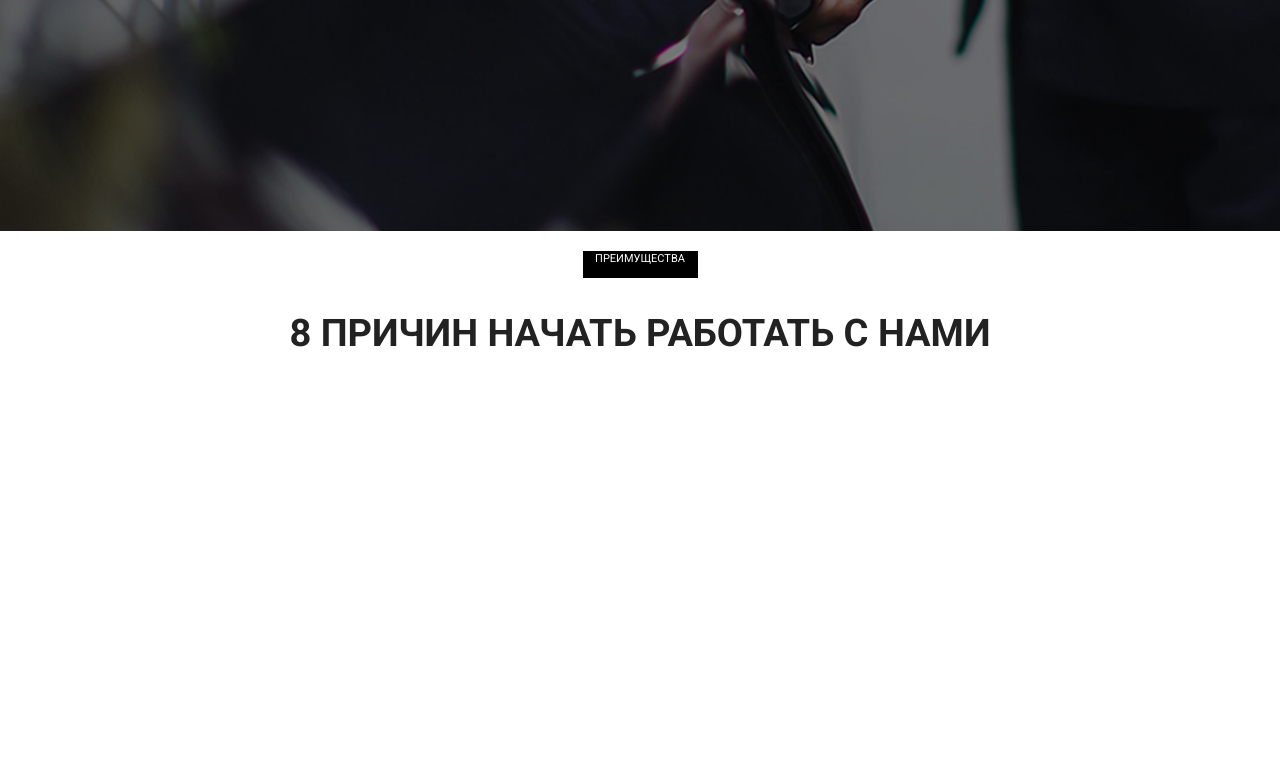
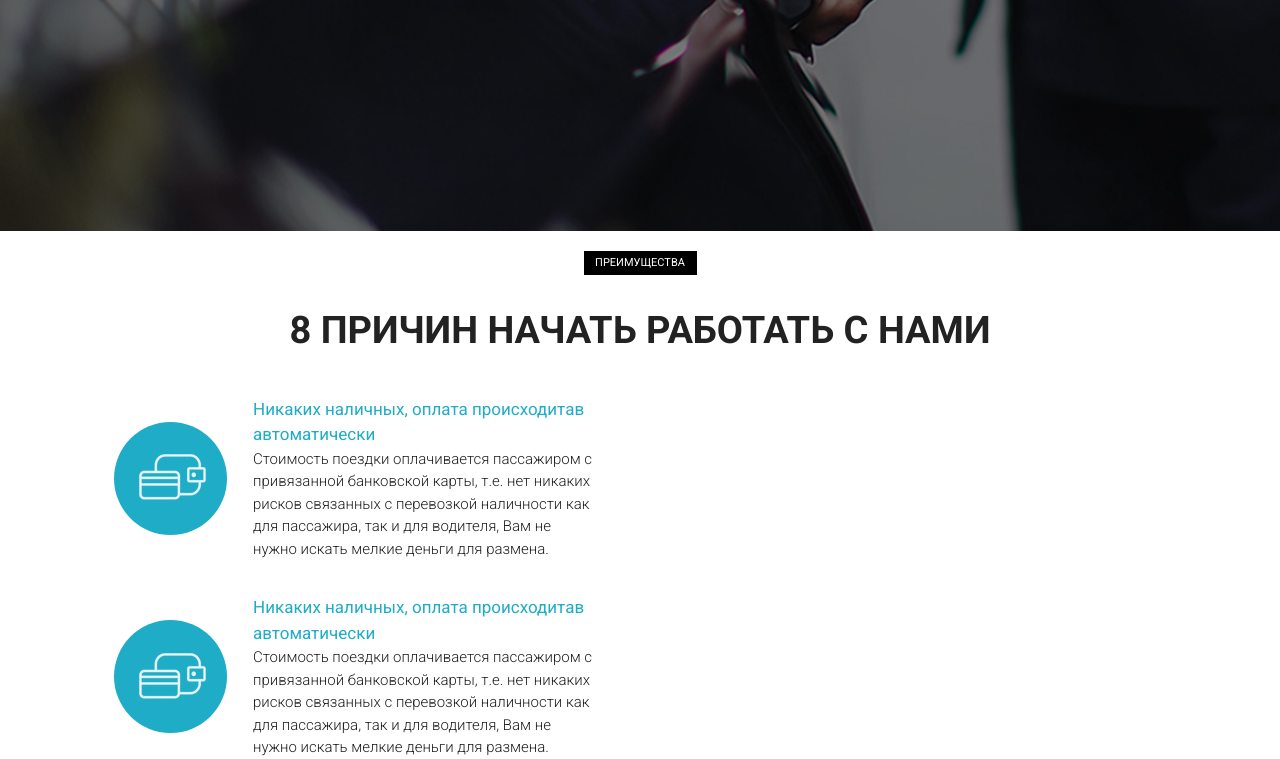
Before and after one commit to Sergey-Navitskiy/Uber_project, a plain HTML site: page index.html in a window 1280 px wide. Shown: the part 699-1458 px from the top of the page. Before the commit the page ends 1064 px from the top, so only its background shows below. Drawn offline with Linux system fonts and the light colour scheme.

Commit message:
sec_section upd

```diff
--- a/css/style.css
+++ b/css/style.css
@@ -142,11 +142,15 @@ nav {
 }
 
 .reasons .reasons_header {
+  display: flex;
+  width: 113px;
+  height: 24px;
+  flex-direction: column;
+  justify-content: center;
+  flex-shrink: 0;
+
   margin: 0 auto;
   margin-top: 20px;
-  width: 115px;
-  height: 27px;
-  flex-shrink: 0;
   background-color: #000;
   color: #FFF;
   text-align: center;
@@ -165,3 +169,42 @@ nav {
   font-weight: 700;
   text-transform: uppercase;
 }
+
+
+.reasons .reasons_block {
+  display: flex;
+  justify-content: center;
+  align-items: center;
+  margin-top: 35px;
+}
+
+.reasons .reasons_block .reasons_round {
+  display: flex;
+  justify-content: center;
+  align-items: center;
+  margin-right: 26px;
+  width: 113px;
+  height: 113px;
+  background-color: #1eacc7;
+  border-radius: 100%;
+}
+
+.reasons .reasons_block .reasons_descr {
+  width: 343px;
+}
+
+.reasons .reasons_block .reasons_descr_title {
+  color: #1EACC7;
+  font-size: 17px;
+  font-style: normal;
+  font-weight: 400;
+  text-align: left;
+}
+
+.reasons .reasons_block .reasons_descr_text {
+  color: #202020;
+  font-size: 15px;
+  font-style: normal;
+  font-weight: 300;
+  text-align: left;
+}
--- a/index.html
+++ b/index.html
@@ -89,8 +89,37 @@
   </section>
 
   <section class="reasons">
-    <div class="reasons_header">Преимущества</div>
-    <h1 class="reasons_subheader">8 причин начать работать с нами</h1>
+    <div class="container">
+      <div class="reasons_header">Преимущества</div>
+      <h2 class="reasons_subheader">8 причин начать работать с нами</h2>
+
+      <div class="row">
+        <div class="col-md-6">
+
+          <div class="reasons_block">
+            <div class="reasons_round">
+              <img src="icons/Card_Rectangle.png" alt="card">
+            </div>
+            <div class="reasons_descr">
+              <div class="reasons_descr_title">Никаких наличных, оплата происходитав автоматически</div>
+              <div class="reasons_descr_text">Стоимость поездки оплачивается пассажиром с привязанной банковской карты, т.е. нет никаких рисков связанных с перевозкой наличности как для пассажира, так и для водителя, Вам не нужно искать мелкие деньги для размена.</div>
+            </div>
+          </div>
+
+          <div class="reasons_block">
+            <div class="reasons_round">
+              <img src="icons/Card_Rectangle.png" alt="card">
+            </div>
+            <div class="reasons_descr">
+              <div class="reasons_descr_title">Никаких наличных, оплата происходитав автоматически</div>
+              <div class="reasons_descr_text">Стоимость поездки оплачивается пассажиром с привязанной банковской карты, т.е. нет никаких рисков связанных с перевозкой наличности как для пассажира, так и для водителя, Вам не нужно искать мелкие деньги для размена.</div>
+            </div>
+          </div>
+
+        </div>
+      </div>
+    </div>
+
 
 
   </section>
```
